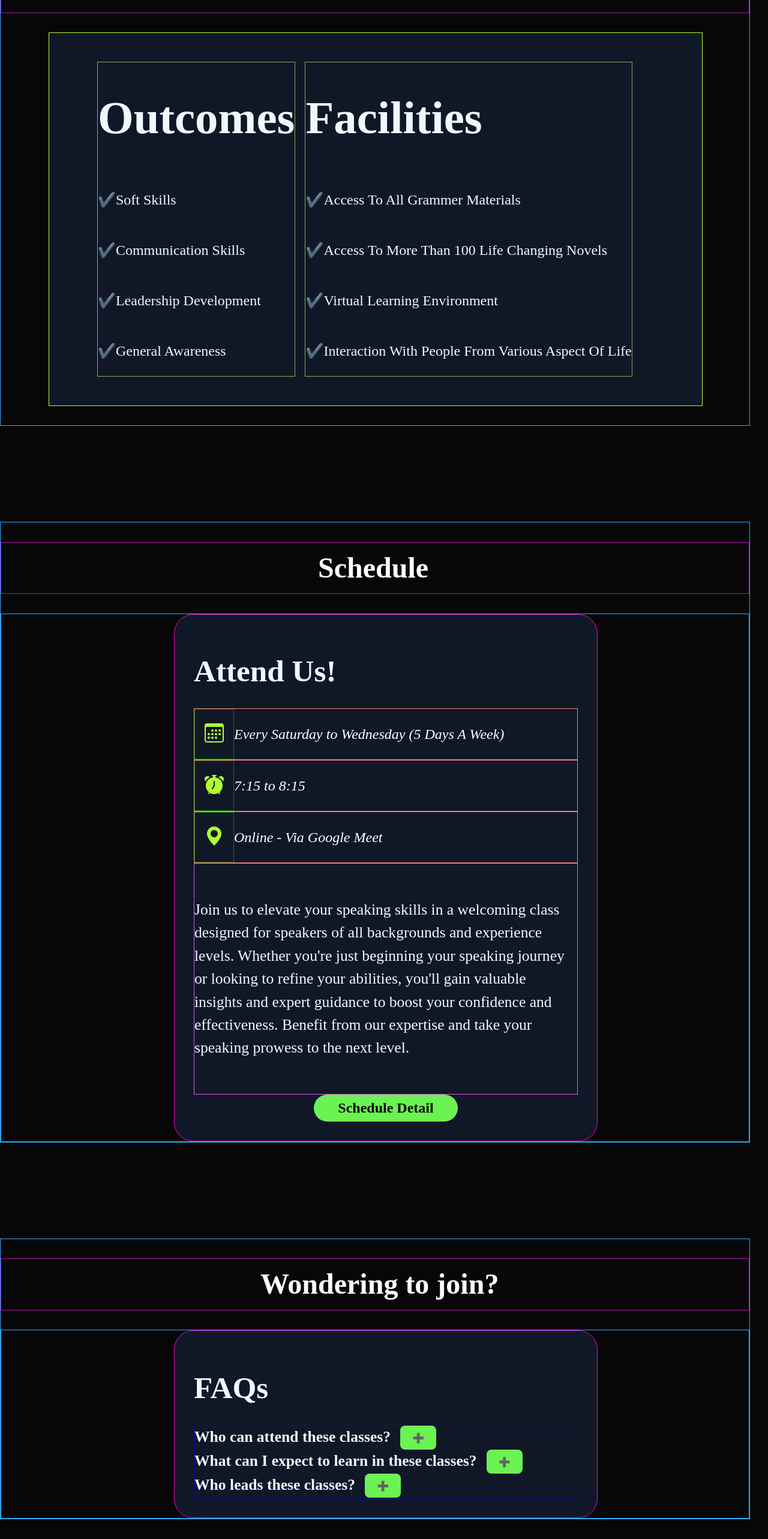
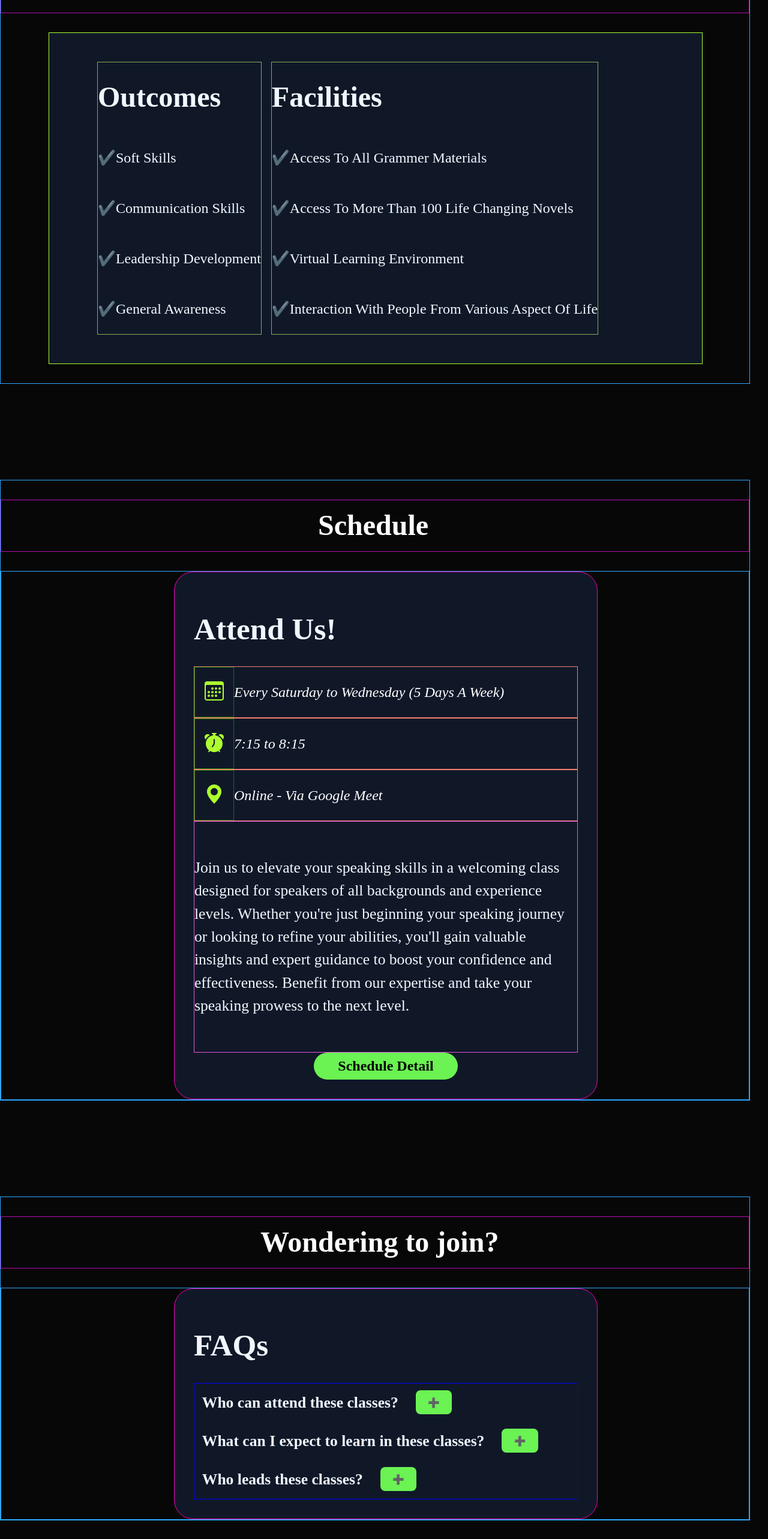
Before and after one commit to neelamraikwar9/LearnNFun, a React (Vite) app: page / in a window 1280 px wide. Shown: the part 2040-4606 px from the top of the page at 60% size. Built offline with nearby package versions, Linux system fonts and the light colour scheme.

Commit message:
modified styles

```diff
--- a/src/pages/LandingPage.jsx
+++ b/src/pages/LandingPage.jsx
@@ -71,14 +71,14 @@ const LandingPage = () => {
 
           <div className="iniCon">
             <div className="iniImg">
-             <h1>Outcomes</h1>
+             <h1 className="textHead">Outcomes</h1>
               <p>✔️Soft Skills</p>
               <p>✔️Communication Skills</p>
             <p>✔️Leadership Development</p>
             <p>✔️General Awareness</p>
             </div>
             <div className="iniName">
-              <h1>Facilities</h1>
+              <h1  className="textHead">Facilities</h1>
               <p>
               ✔️Access To All Grammer Materials
             </p>
--- a/src/pages/landing.css
+++ b/src/pages/landing.css
@@ -10,14 +10,14 @@
 }
 
 .plsBtn {
-
-    height: 2.5rem
+    height: 2.5rem;
+    margin-top: 0.7rem;
 }
 
 .ques {
     font-size: 1.6rem;
     font-weight: bold;
-    margin: 0;
+    margin: 0.8rem;
 }
 
 .ans {
```
